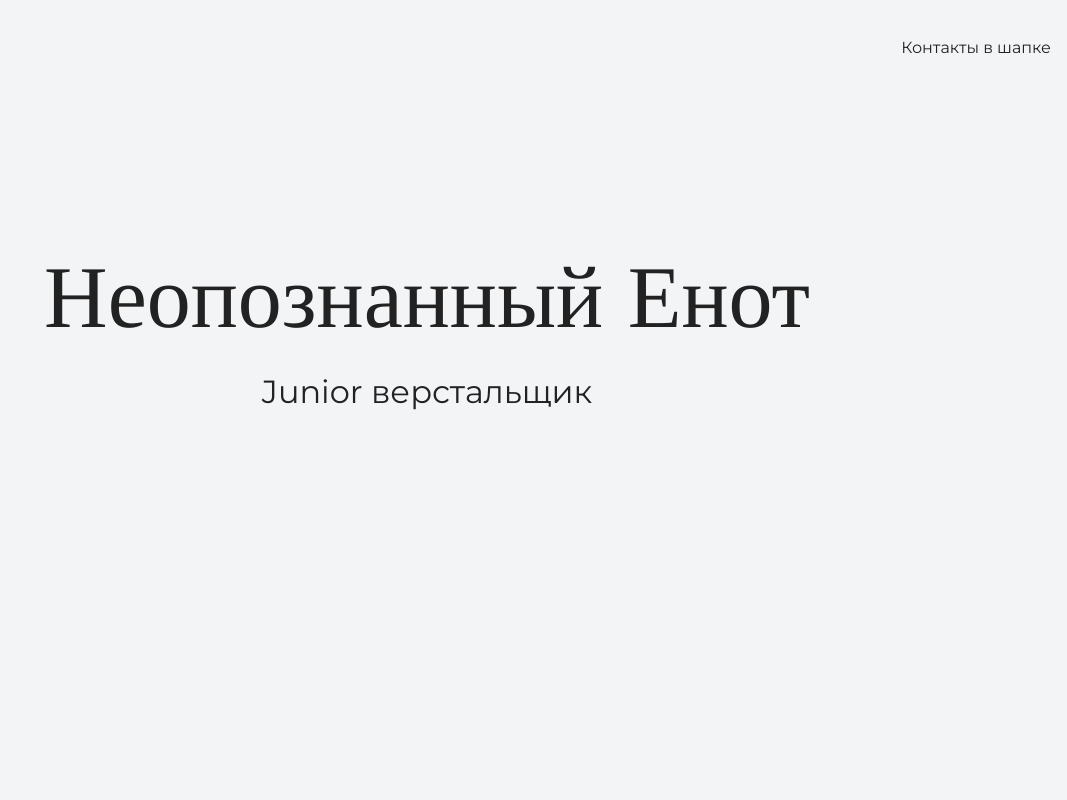
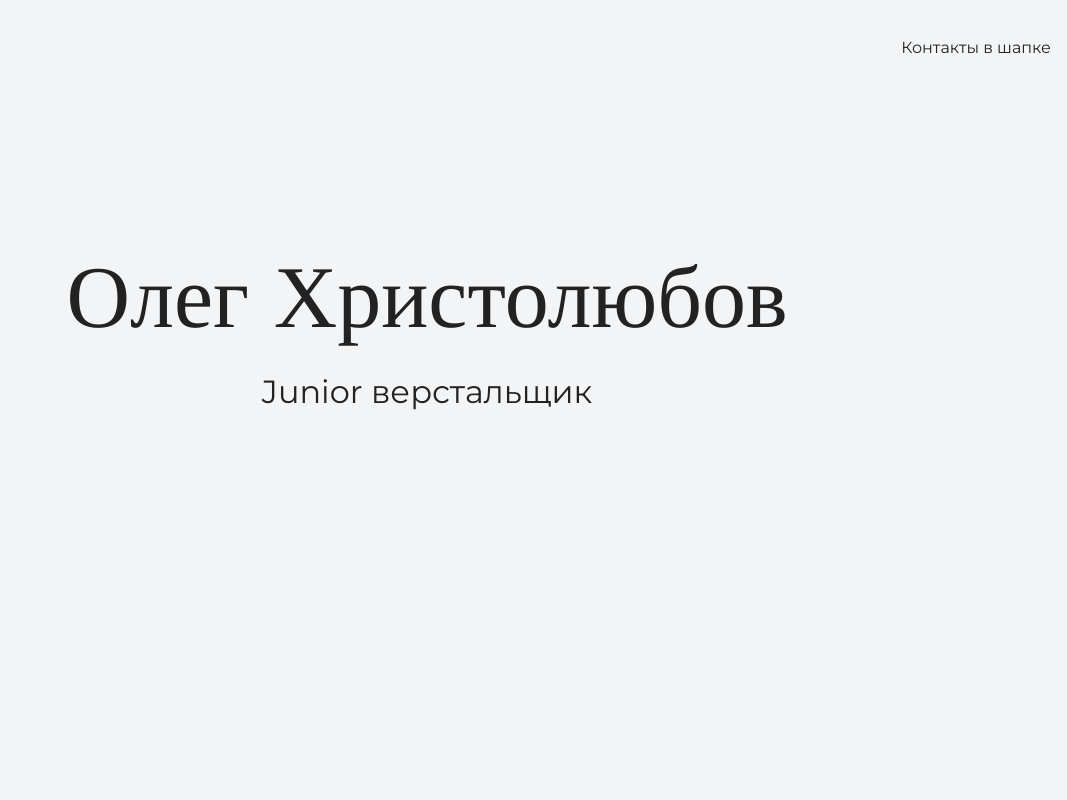
Before and after one commit to AmoreSoS/first-site, a plain HTML site: page index.html in a window 1280 px wide. Shown: the top 800 px of the page, without its empty margins (213-1280 px from the left). Drawn offline with nearby package versions, Linux system fonts and the light colour scheme.

Commit message:
пытается поправить содержание главной

```diff
--- a/index.html
+++ b/index.html
@@ -15,7 +15,7 @@
 
     <section class="hero-image">
       <div class="container">
-      <h1 class="heading">Неопознанный Енот</h1>
+      <h1 class="heading">Олег Христолюбов</h1>
         <p>Junior верстальщик</p> </div>
     </section>
 
```
